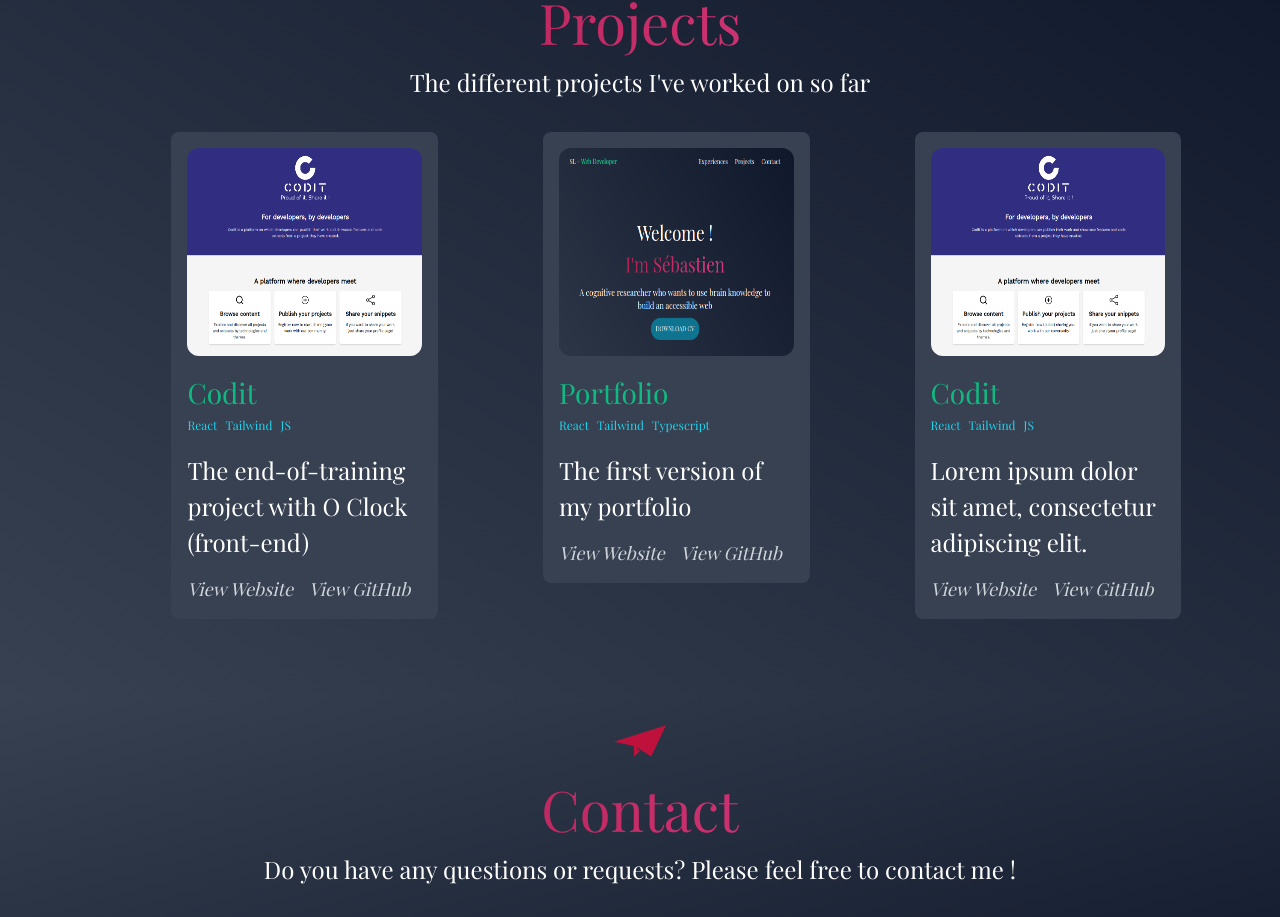
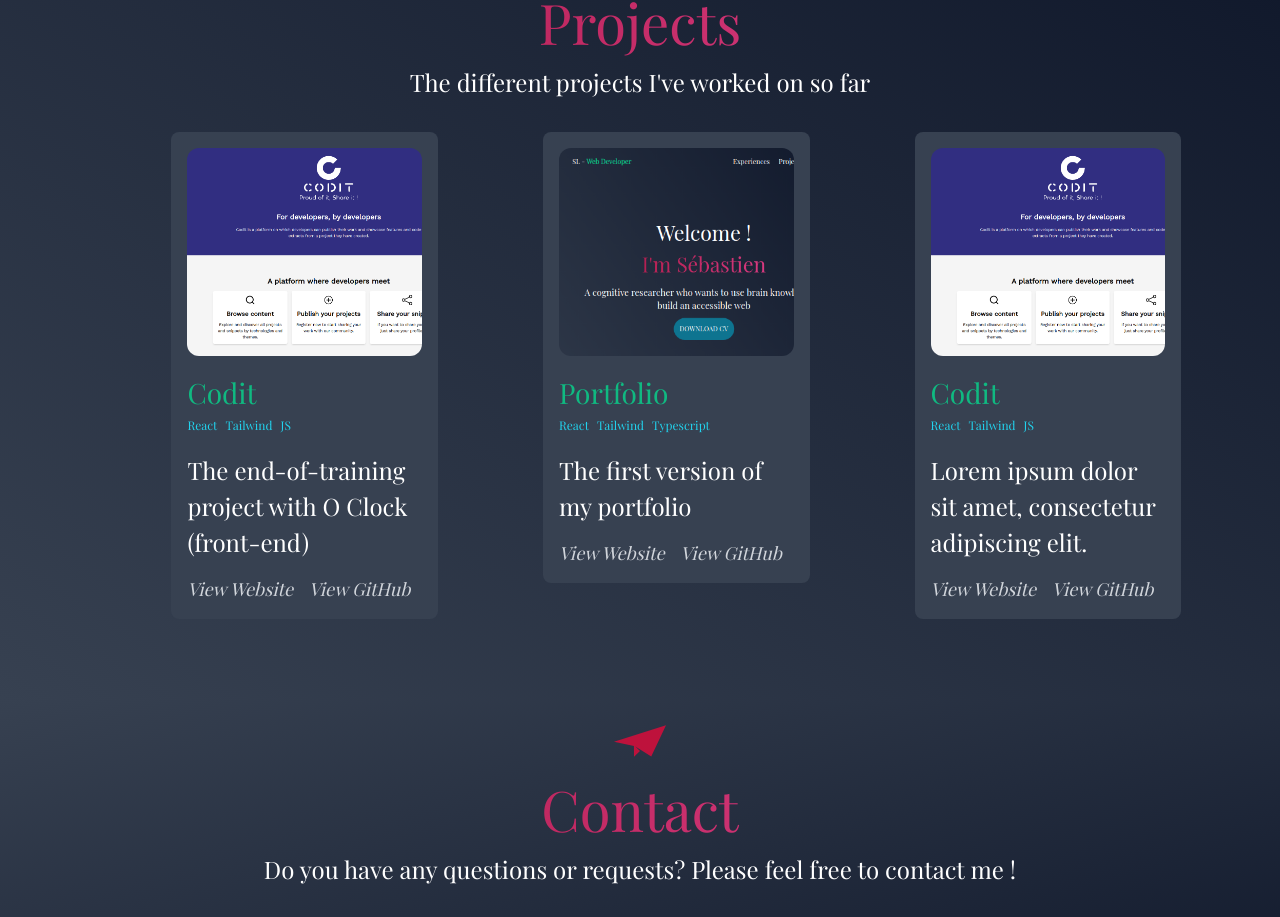
Before and after one commit to SebastienLaurentt/Portfolio-SL, a React (Vite) app: page / in a window 1280 px wide. Shown: the part 1779-2696 px from the top of the page. Built offline with nearby package versions, Linux system fonts and the light colour scheme.

Commit message:
fix test to img bg

```diff
--- a/src/components/Card.tsx
+++ b/src/components/Card.tsx
@@ -12,13 +12,13 @@ interface CardProps {
 function Card({ mainImage, title, tags, description, website, github }: CardProps) {
     return (
         <div className="flex flex-col bg-gray-700  rounded-lg p-4">
-            <div className="flex justify-center mb-4 h-52">
+            {/* <div className="flex justify-center mb-4 h-52">
                 <img src={`${mainImage}`} alt="" className="rounded-xl transition-all duration-400 hover:md:scale-[1.05]" />
-            </div>
-            {/* <div
-                className= "bg-cover bg-center bg-no-repeat relative h-32"
+            </div> */}
+            <div
+                className= "rounded-xl transition-all duration-400 hover:md:scale-[1.05] mb-4 h-52 mb-4 h-52  bg-cover"
                 style={{ backgroundImage: `url(${mainImage})` }}
-            /> */}
+            />
             <div className="">
                 <h5>
                     {title}
--- a/src/data/projectsData.js
+++ b/src/data/projectsData.js
@@ -20,7 +20,7 @@ const data = [
   },
   {
     id: 1,
-    mainImage: '../../public/assets/portfolio.png',
+    mainImage: '../../src/assets/portfolio.png',
     title: 'Portfolio',
     tags: [
       {
```
